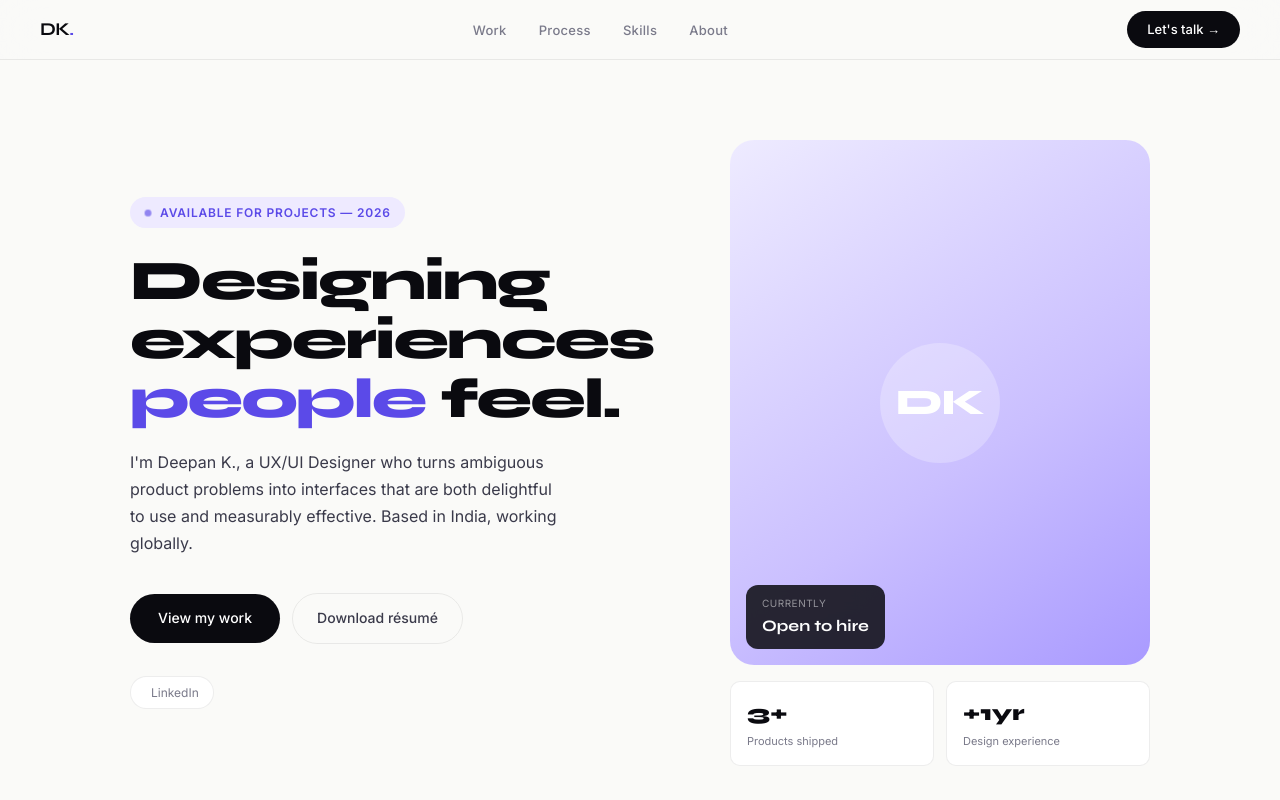
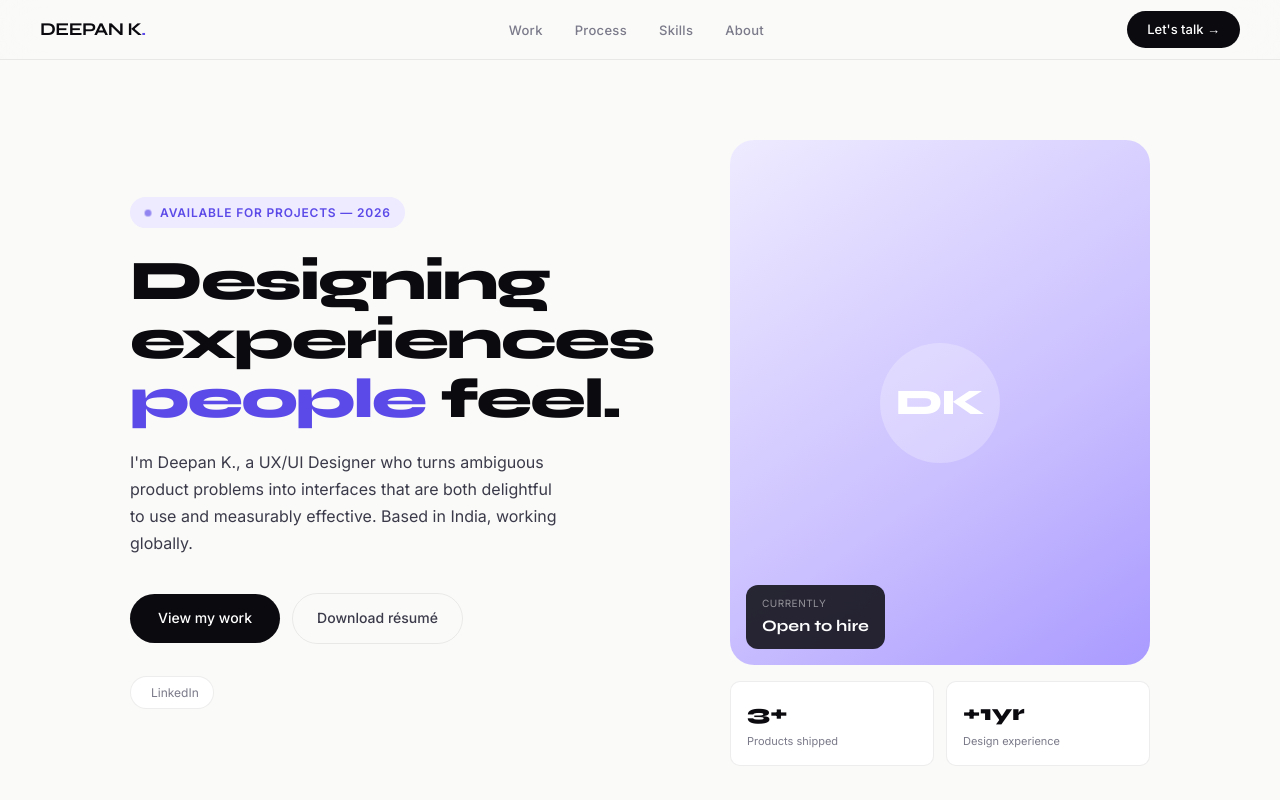
Before and after one commit to deepank0212/Portfolio, a plain HTML site: page index.html in a window 1280 px wide. Shown: the top 800 px of the page. Drawn offline with Linux system fonts and the light colour scheme; some icons are missing.

Commit message:
Update index.html

```diff
--- a/index.html
+++ b/index.html
@@ -730,7 +730,7 @@
 
 <!-- NAV -->
 <nav>
-  <a href="#" class="nav-logo">DK<span>.</span></a>
+  <a href="#" class="nav-logo">DEEPAN K<span>.</span></a>
   <ul class="nav-links">
     <li><a href="#work">Work</a></li>
     <li><a href="#process">Process</a></li>
```
